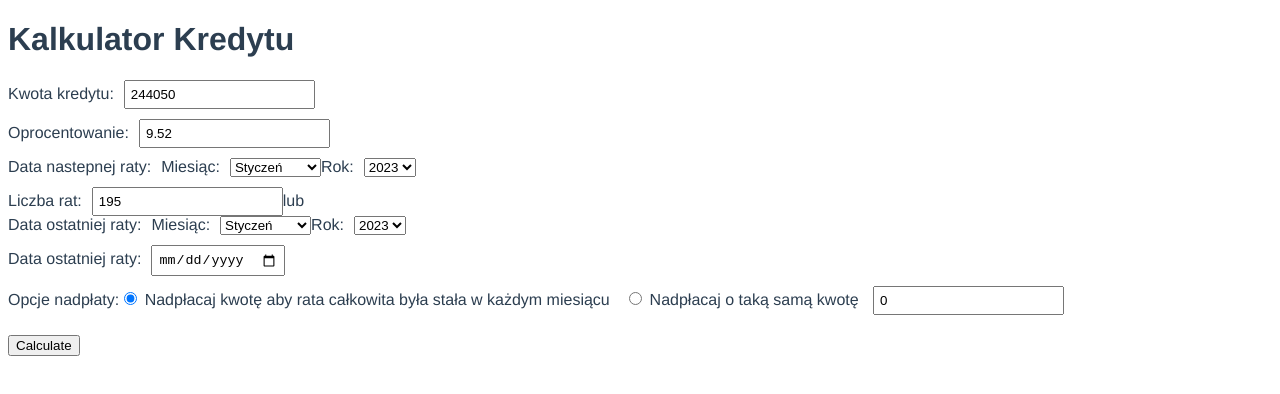
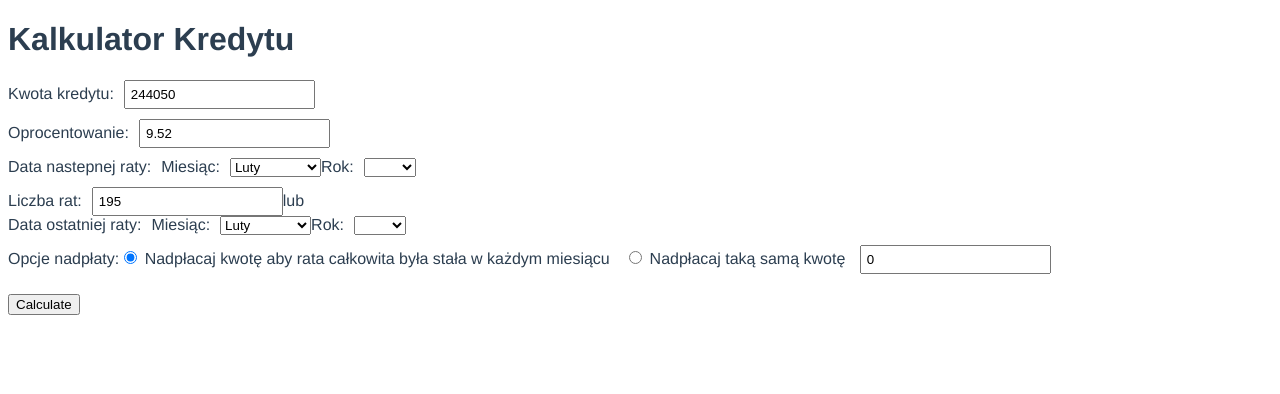
Before and after one commit to jaros2/mortageCalculator, a Vue app: page / in a window 1280 px wide. Shown: the top 394 px of the page. Built offline with nearby package versions, Linux system fonts and the light colour scheme.

Commit message:
dalsze prace nad month year selectorem

```diff
--- a/src/App.vue
+++ b/src/App.vue
@@ -12,14 +12,13 @@
         <input type="number" id="interest-rate" name="interest-rate" v-model="interestRate" step="0.01" required>
       </div>
       <div class="form-group">
-        <MonthYearSelector title="Data nastepnej raty:" />
+        <MonthYearSelector title="Data nastepnej raty:" @value-changed="nextPaymentDateChange" />
 
         <label for="remaining-payments">Liczba rat:</label>
-        <input type="number" id="remaining-payments" name="remaining-payments" v-model="remainingPayments">
+        <input type="number" id="remaining-payments" name="remaining-payments" v-model="remainingPayments" @change="remainingPaymentsChange">
         <span>lub </span>
-        <MonthYearSelector title="Data ostatniej raty:" />
-        <label for="last-payment-date">Data ostatniej raty:</label>
-        <input type="date" id="last-payment-date" name="last-payment-date" v-model="lastPaymentDate">
+        <MonthYearSelector title="Data ostatniej raty:" @value-changed="lastPaymentDateChange" />
+
       </div>
       <div class="form-group">
         <span class="op-options">Opcje nadpłaty:</span>
@@ -30,7 +29,7 @@
 
         <input type="radio" name="OverpayOptions" id="fixedOverpay" v-model="opType" value="fixedOp">
         <label class="form-check-label" for="fixedOverpay">
-          Nadpłacaj o taką samą kwotę
+          Nadpłacaj taką samą kwotę
         </label>
         <input type="number" id="op-amount" v-model="opAmount" name="op-amount">
       </div>
@@ -88,12 +87,11 @@ export default {
       interestRate: 9.52,
       payments: [],
       remainingPayments: 195,
+      nextPaymentDate: undefined,
       lastPaymentDate: undefined,
       overPayments: {},
       opAmount: 0,
       opType: "variableOp"
-
-
     }
   },
   methods: {
@@ -146,11 +144,17 @@ export default {
 
       return payments;
     },
-    remainingPaymentsChange() {
-
+    remainingPaymentsChange(newPaymentNo) {
+      this.remainingPayments = newPaymentNo
+      this.lastPaymentDate = new Date(this.nextPaymentDate).setMonth(this.nextPaymentDate.getMonth() + newPaymentNo)
     },
-    lastPaymentDateChange() {
-
+    lastPaymentDateChange(newDate) {
+      this.lastPaymentDate = newDate
+      this.remainingPayments = monthDiff(this.nextPaymentDate, this.lastPaymentDate)
+    },
+    nextPaymentDateChange(newDate) {
+      this.nextPaymentDate = newDate
+      this.remainingPayments = monthDiff(this.nextPaymentDate, this.lastPaymentDate)
     }
 
 
--- a/src/components/MonthYearSelector.vue
+++ b/src/components/MonthYearSelector.vue
@@ -3,12 +3,12 @@
         <label>{{ title }}</label>
 
         <label for="monthSelect">Miesiąc:</label>
-        <select name="monthSelect" id="monthSelect">
+        <select name="monthSelect" id="monthSelect" @change="$emit('value-changed', currentValue)" v-model="selectedMonth">
             <option v-for="(month, index) in months" :key="index" :value='index'>{{ month }}</option>
         </select>
 
         <label for="yearSelect">Rok:</label>
-        <select name="yearSelect" id="yearSelect">
+        <select name="yearSelect" id="yearSelect" @change="$emit('value-changed', currentValue)" v-model="selectedYear">
             <option v-for="(year, index) in years" :key="index" :value='year'>{{ year }}</option>
         </select>
     </div>
@@ -22,18 +22,31 @@ export default {
             months: ['Styczeń', 'Luty', 'Marzec',
                 'Kwiecień', 'Maj', 'Czerwiec',
                 'Lipiec', 'Sierpień', 'Wrzesień',
-                'Październik', 'Listopad', 'Grudzień']
-
+                'Październik', 'Listopad', 'Grudzień'],
+            selectedMonth: this.initialMonth,
+            selectedYear: this.selectedYear
         }
     },
     props: {
-        title: String
+        title: String,
+        initialMonth: {
+            type: Number,
+            default: new Date().getMonth()
+        },
+        initialYear: {
+            type: Number,
+            default: new Date().getYear()
+        }
+
     },
     computed: {
         years() {
             let range = (start, stop) => [...Array(stop).keys()].slice(start);
             const currYear = new Date().getFullYear()
             return range(currYear, currYear + 40)
+        },
+        currentValue() {
+            return new Date(this.selectedYear, this.selectedMonth)
         }
     },
 
```
